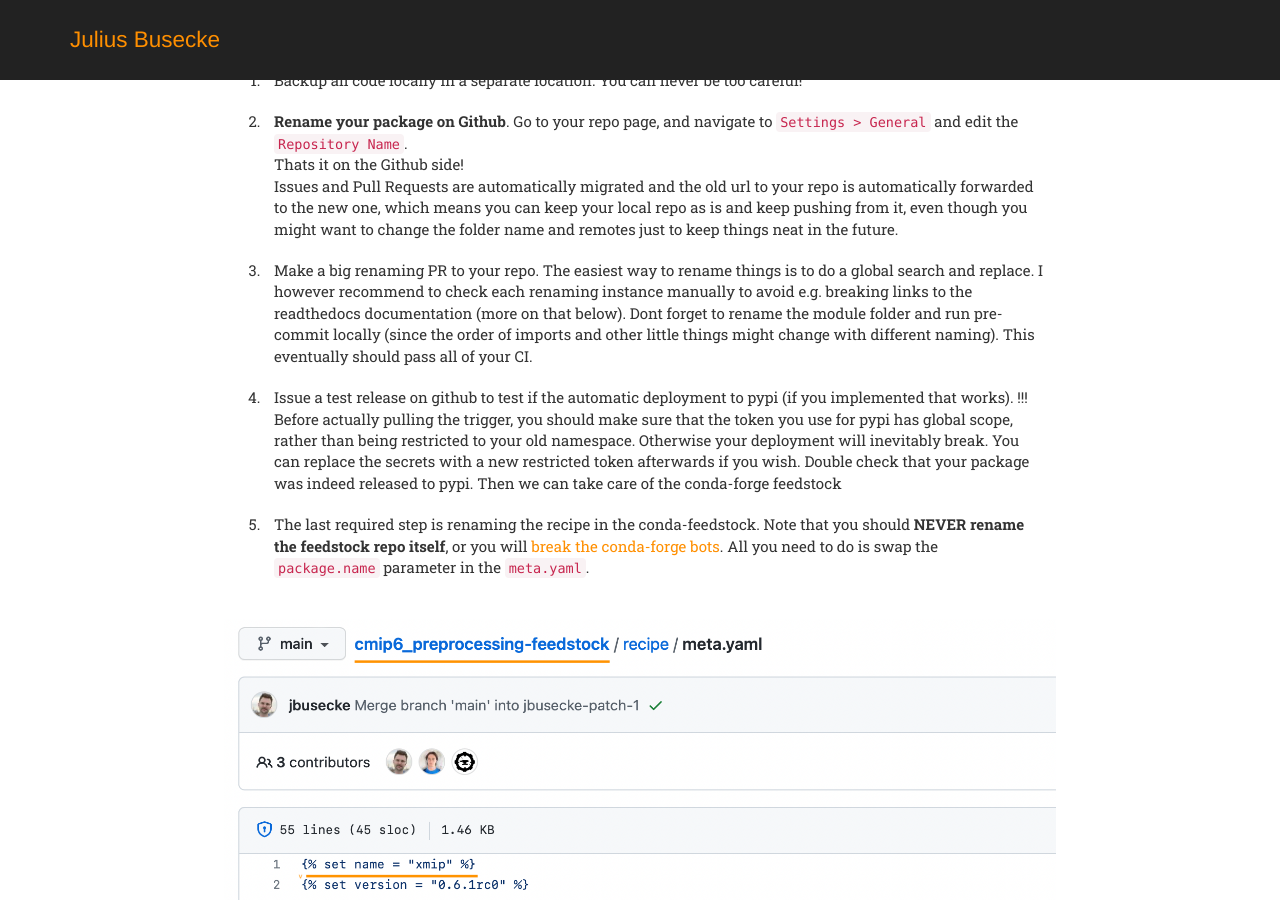
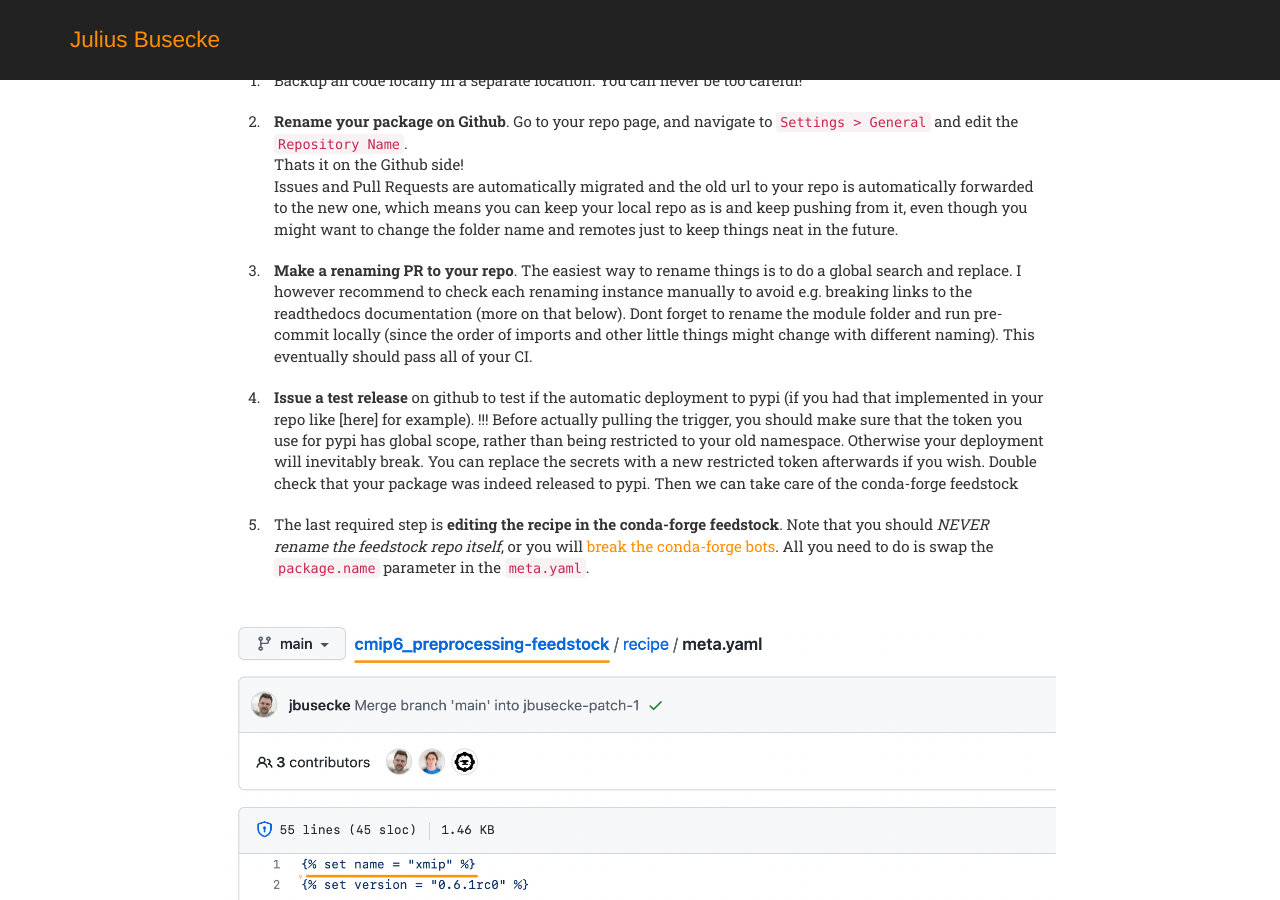
Before and after one commit to jbusecke/jbusecke.github.io, a Jekyll site: the page built from _posts/2022-07-20-renaming.md, in a window 1280 px wide and 900 px high, scrolled down 1374 px. Built offline with Jekyll 4.4.1, drawn with Linux system fonts in a browser that asks for light colours; some web fonts are replaced; comment, search, counter and statistics services are not loaded.

Commit message:
Create 2022-07-20-renaming.md

```diff
--- a/_posts/2022-07-20-renaming.md
+++ b/_posts/2022-07-20-renaming.md
@@ -32,9 +32,9 @@ The biggest lesson I learned from this experience, is to check **all** the platf
 2. **Rename your package on Github**. Go to your repo page, and navigate to `Settings > General` and edit the `Repository Name`.
 Thats it on the Github side!
 Issues and Pull Requests are automatically migrated and the old url to your repo is automatically forwarded to the new one, which means you can keep your local repo as is and keep pushing from it, even though you might want to change the folder name and remotes just to keep things neat in the future.
-3. Make a big renaming PR to your repo. The easiest way to rename things is to do a global search and replace. I however recommend to check each renaming instance manually to avoid e.g. breaking links to the readthedocs documentation (more on that below). Dont forget to rename the module folder and run pre-commit locally (since the order of imports and other little things might change with different naming). This eventually should pass all of your CI.
-4. Issue a test release on github to test if the automatic deployment to pypi (if you implemented that works). !!! Before actually pulling the trigger, you should make sure that the token you use for pypi has global scope, rather than being restricted to your old namespace. Otherwise your deployment will inevitably break. You can replace the secrets with a new restricted token afterwards if you wish. Double check that your package was indeed released to pypi. Then we can take care of the conda-forge feedstock
-6. The last required step is renaming the recipe in the conda-feedstock. Note that you should **NEVER rename the feedstock repo itself**, or you will [break the conda-forge bots](https://twitter.com/condaforge/status/1544394452529299462?s=20&t=ZdMEx0Lw2xDh7T7aBD2eAQ). All you need to do is swap the `package.name` parameter in the `meta.yaml`.
+3. **Make a renaming PR to your repo**. The easiest way to rename things is to do a global search and replace. I however recommend to check each renaming instance manually to avoid e.g. breaking links to the readthedocs documentation (more on that below). Dont forget to rename the module folder and run pre-commit locally (since the order of imports and other little things might change with different naming). This eventually should pass all of your CI.
+4. **Issue a test release** on github to test if the automatic deployment to pypi (if you had that implemented in your repo like [here] for example). !!! Before actually pulling the trigger, you should make sure that the token you use for pypi has global scope, rather than being restricted to your old namespace. Otherwise your deployment will inevitably break. You can replace the secrets with a new restricted token afterwards if you wish. Double check that your package was indeed released to pypi. Then we can take care of the conda-forge feedstock
+5. The last required step is **editing the recipe in the conda-forge feedstock**. Note that you should *NEVER rename the feedstock repo itself*, or you will [break the conda-forge bots](https://twitter.com/condaforge/status/1544394452529299462?s=20&t=ZdMEx0Lw2xDh7T7aBD2eAQ). All you need to do is swap the `package.name` parameter in the `meta.yaml`.
 
 
 <div class="text-center" style="padding-bottom: 50px">
```
